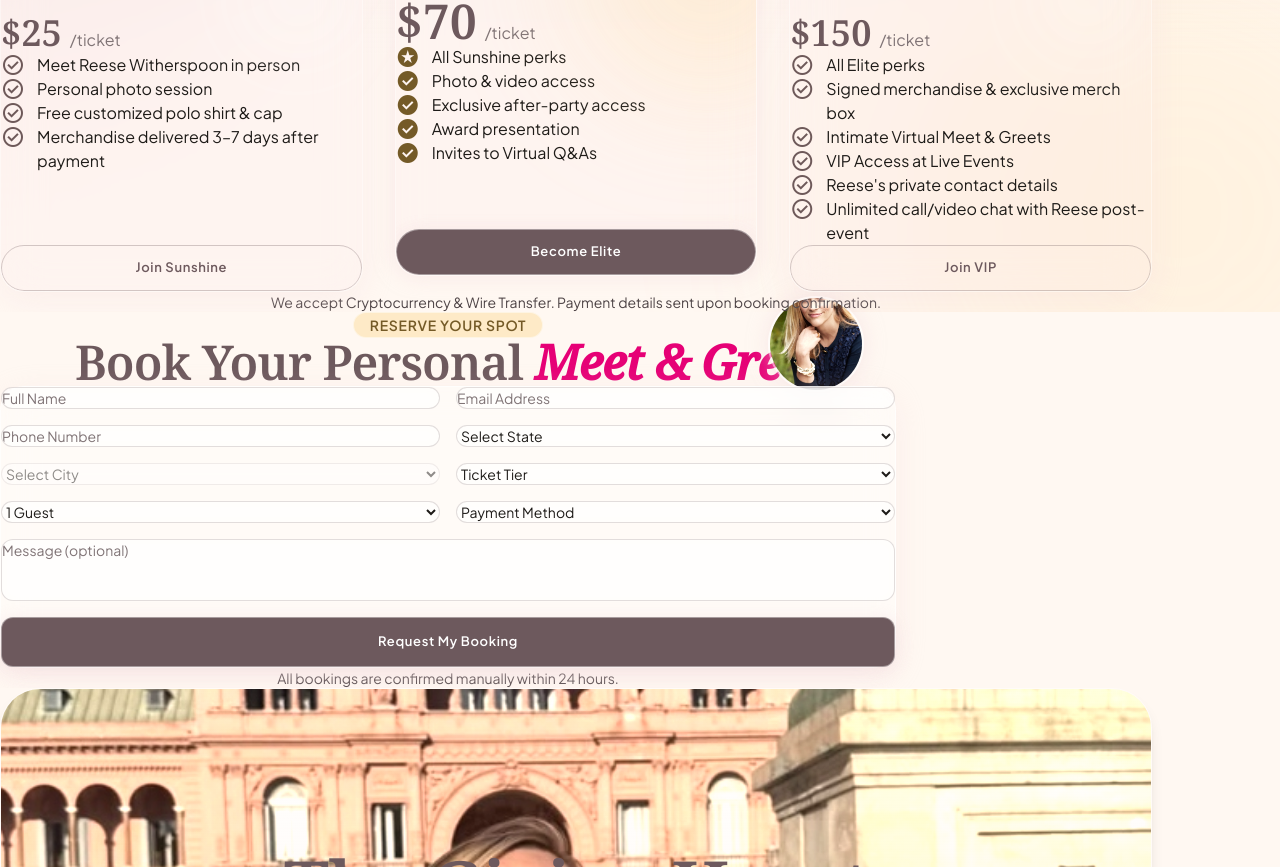
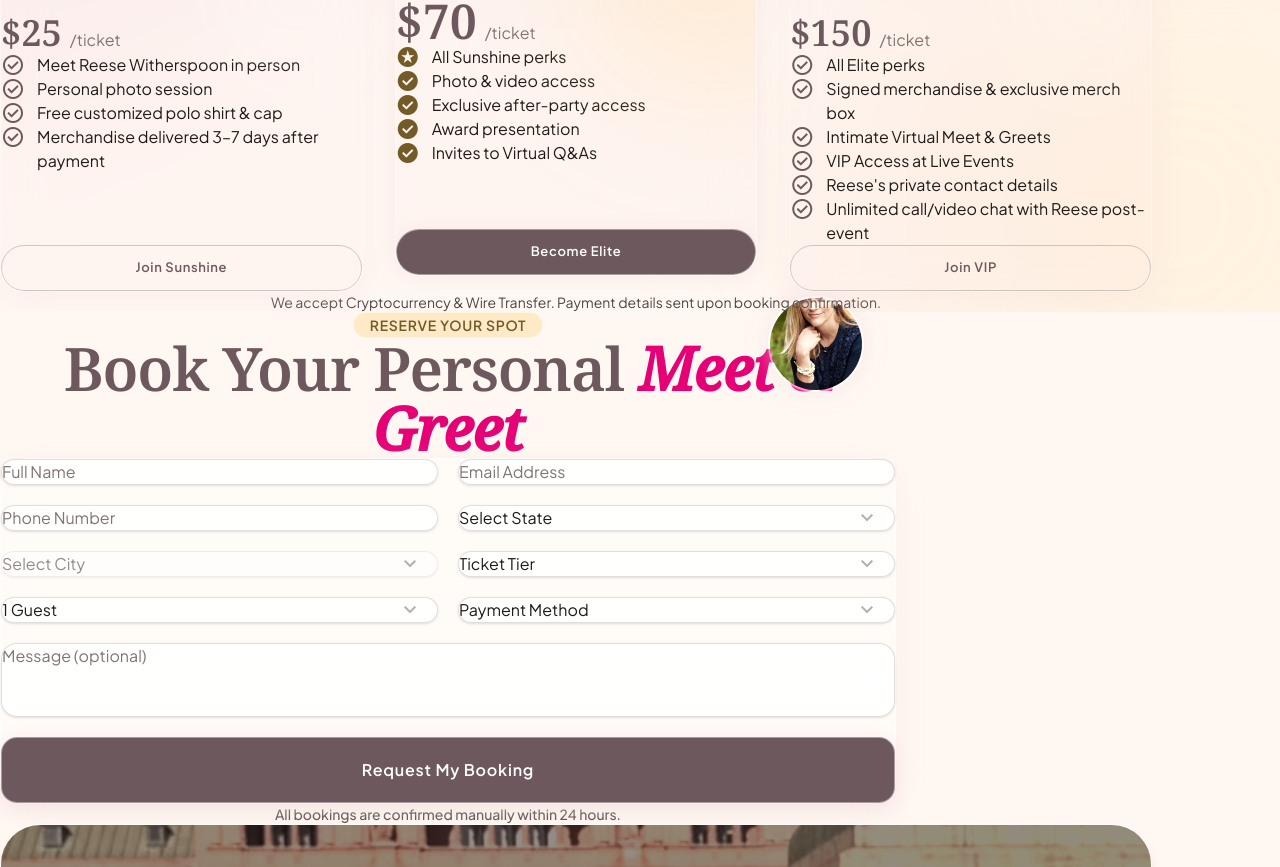
Before and after one commit to Biggie9999/reese-witherspoon-official, a React (Vite) app: page / in a window 1280 px wide. Shown: the part 3538-4405 px from the top of the page. Built offline with nearby package versions, Linux system fonts and the light colour scheme; a web font is replaced by a local one.

Commit message:
style: fix readability and input styles across forms and hero sections

```diff
--- a/src/components/BookingForm.jsx
+++ b/src/components/BookingForm.jsx
@@ -36,7 +36,7 @@
     setTimeout(() => setSubmitted(false), 4000);
   };
 
-  const inputClasses = "px-5 py-3.5 rounded-xl text-sm text-on-surface placeholder-outline focus:outline-none border border-primary/20 bg-white/50 backdrop-blur-sm focus:border-primary focus:ring-2 focus:ring-primary-container transition-all";
+  const inputClasses = "w-full appearance-none px-6 py-4 rounded-2xl text-base text-on-surface placeholder-outline focus:outline-none border border-primary/20 bg-white/80 backdrop-blur-sm focus:border-primary focus:ring-2 focus:ring-primary-container transition-all shadow-sm";
 
   return (
     <section id="booking" className="py-16 md:py-24 relative bg-surface" ref={ref}>
@@ -51,14 +51,15 @@
           animate={isInView ? { opacity: 1, y: 0 } : {}}
           className="text-center mb-10"
         >
-          <span className="chip chip-gold uppercase tracking-widest text-[12px] mb-4 inline-block">
+          <span className="chip chip-gold uppercase tracking-widest text-[11px] mb-4 inline-block font-semibold">
             Reserve Your Spot
           </span>
           <h2
-            className="text-3xl md:text-5xl font-semibold text-primary"
+            className="text-4xl md:text-5xl lg:text-6xl font-semibold text-primary"
             style={{ fontFamily: "'Noto Serif', serif", letterSpacing: '-0.02em' }}
           >
-            Book Your Personal <span className="italic text-pink-600">Meet & Greet</span>
+            Book Your Personal <br className="md:hidden" />
+            <span className="italic text-pink-600">Meet & Greet</span>
           </h2>
         </motion.div>
 
@@ -67,9 +68,9 @@
           animate={isInView ? { opacity: 1, y: 0 } : {}}
           transition={{ delay: 0.2 }}
           onSubmit={handleSubmit}
-          className="glass-panel rounded-3xl p-8 md:p-10"
+          className="glass-panel rounded-[28px] p-6 md:p-12 border border-white/60 shadow-[0_12px_48px_0_rgba(242,216,220,0.4)] bg-white/60 backdrop-blur-xl"
         >
-          <div className="grid md:grid-cols-2 gap-4">
+          <div className="grid md:grid-cols-2 gap-5">
             <input name="name" value={form.name} onChange={handleChange} placeholder="Full Name" required
               className={inputClasses}
               style={{ fontFamily: "'Plus Jakarta Sans', sans-serif" }} />
@@ -79,46 +80,78 @@
             <input name="phone" value={form.phone} onChange={handleChange} placeholder="Phone Number" required
               className={inputClasses}
               style={{ fontFamily: "'Plus Jakarta Sans', sans-serif" }} />
+
+            <div className="relative">
               <select name="state" value={form.state} onChange={handleChange} required
                 className={inputClasses}
                 style={{ fontFamily: "'Plus Jakarta Sans', sans-serif" }}>
-              <option value="">Select State</option>
+                <option value="" disabled>Select State</option>
                 {Object.keys(statesData).map(s => <option key={s} value={s}>{s}</option>)}
               </select>
+              <div className="absolute inset-y-0 right-4 flex items-center pointer-events-none">
+                <span className="material-symbols-outlined text-primary/50 text-[24px]">expand_more</span>
+              </div>
+            </div>
+
+            <div className="relative">
               <select name="city" value={form.city} onChange={handleChange} required disabled={!form.state}
                 className={`${inputClasses} disabled:opacity-50`}
                 style={{ fontFamily: "'Plus Jakarta Sans', sans-serif" }}>
-              <option value="">Select City</option>
+                <option value="" disabled>Select City</option>
                 {form.state && statesData[form.state]?.map(c => <option key={c} value={c}>{c}</option>)}
               </select>
+              <div className="absolute inset-y-0 right-4 flex items-center pointer-events-none">
+                <span className="material-symbols-outlined text-primary/50 text-[24px]">expand_more</span>
+              </div>
+            </div>
+
+            <div className="relative">
               <select name="tier" value={form.tier} onChange={handleChange} required
                 className={inputClasses}
                 style={{ fontFamily: "'Plus Jakarta Sans', sans-serif" }}>
-              <option value="">Ticket Tier</option>
+                <option value="" disabled>Ticket Tier</option>
                 <option value="sunshine">Sunshine — $25</option>
                 <option value="elite">Elite — $70</option>
                 <option value="vip">Southern Belle VIP — $150</option>
               </select>
+              <div className="absolute inset-y-0 right-4 flex items-center pointer-events-none">
+                <span className="material-symbols-outlined text-primary/50 text-[24px]">expand_more</span>
+              </div>
+            </div>
+
+            <div className="relative">
               <select name="guests" value={form.guests} onChange={handleChange}
                 className={inputClasses}
                 style={{ fontFamily: "'Plus Jakarta Sans', sans-serif" }}>
+                <option value="" disabled>Number of Guests</option>
                 {[1, 2, 3, 4].map(n => <option key={n} value={n}>{n} Guest{n > 1 ? 's' : ''}</option>)}
               </select>
+              <div className="absolute inset-y-0 right-4 flex items-center pointer-events-none">
+                <span className="material-symbols-outlined text-primary/50 text-[24px]">expand_more</span>
+              </div>
+            </div>
+
+            <div className="relative">
               <select name="payment" value={form.payment} onChange={handleChange} required
                 className={inputClasses}
                 style={{ fontFamily: "'Plus Jakarta Sans', sans-serif" }}>
-              <option value="">Payment Method</option>
+                <option value="" disabled>Payment Method</option>
                 <option value="crypto">Cryptocurrency</option>
                 <option value="wire">Wire Transfer</option>
               </select>
+              <div className="absolute inset-y-0 right-4 flex items-center pointer-events-none">
+                <span className="material-symbols-outlined text-primary/50 text-[24px]">expand_more</span>
+              </div>
+            </div>
+
             <textarea name="message" value={form.message} onChange={handleChange} placeholder="Message (optional)" rows={3}
               className={`md:col-span-2 resize-none ${inputClasses}`}
               style={{ fontFamily: "'Plus Jakarta Sans', sans-serif" }} />
 
-            <div className="md:col-span-2">
+            <div className="md:col-span-2 mt-2">
               <button
                 type="submit"
-                className="w-full btn-primary !rounded-xl !py-4"
+                className="btn-primary w-full !py-4 md:!py-5 !text-base shadow-xl flex items-center justify-center gap-2 hover:shadow-2xl !rounded-2xl"
               >
                 {submitted ? '✓ Request Sent!' : 'Request My Booking'}
               </button>
@@ -126,7 +159,7 @@
           </div>
         </motion.form>
 
-        <p className="text-center mt-6 text-sm text-on-surface-variant" style={{ fontFamily: "'Plus Jakarta Sans', sans-serif" }}>
+        <p className="text-center mt-6 text-sm text-on-surface-variant font-medium" style={{ fontFamily: "'Plus Jakarta Sans', sans-serif" }}>
           All bookings are confirmed manually within 24 hours.
         </p>
       </div>
--- a/src/components/Donations.jsx
+++ b/src/components/Donations.jsx
@@ -34,24 +34,24 @@
             className="absolute inset-0 w-full h-full object-cover"
             style={{ filter: 'sepia(10%) brightness(105%) contrast(105%)' }}
           />
-          <div className="absolute inset-0 bg-gradient-to-t from-primary-container/95 via-surface/60 to-transparent mix-blend-multiply" />
-          <div className="absolute inset-0 bg-gradient-to-t from-surface via-transparent to-transparent opacity-80" />
+          <div className="absolute inset-0 bg-[#26181B]/50" />
+          <div className="absolute inset-0 bg-gradient-to-t from-[#26181B]/90 via-transparent to-transparent" />
 
           <div className="relative z-10 text-center max-w-3xl px-6 mt-32">
             <h2
-              className="text-4xl md:text-5xl lg:text-7xl font-semibold text-primary mb-6"
+              className="text-4xl md:text-5xl lg:text-7xl font-semibold text-white mb-6 drop-shadow-md"
               style={{ fontFamily: "'Noto Serif', serif", letterSpacing: '-0.02em' }}
             >
               The Giving Heart
             </h2>
             <p
-              className="text-base md:text-lg text-on-surface-variant font-medium mb-8 max-w-xl mx-auto"
+              className="text-base md:text-lg text-white/90 font-medium mb-8 max-w-xl mx-auto drop-shadow-md"
               style={{ fontFamily: "'Plus Jakarta Sans', sans-serif" }}
             >
               Empowering women, educating children, and building stronger communities through compassionate action.
             </p>
             <button
-              className="btn-primary inline-flex items-center gap-2 shadow-xl"
+              className="btn-primary inline-flex items-center gap-2 shadow-2xl !bg-white !text-primary hover:!bg-pink-50"
               onClick={() => document.getElementById('donation-form')?.scrollIntoView({ behavior: 'smooth' })}
             >
               <span className="material-symbols-outlined text-[20px]" style={{ fontVariationSettings: "'FILL' 1" }}>favorite</span>
--- a/src/components/Gallery.jsx
+++ b/src/components/Gallery.jsx
@@ -8,6 +8,11 @@
   { src: IMAGES.gallery3, label: 'The Author' },
   { src: IMAGES.gallery4, label: 'The Entrepreneur' },
   { src: IMAGES.gallery5, label: 'The Inspiration' },
+  { src: IMAGES.gallery6, label: 'The Visionary' },
+  { src: IMAGES.gallery7, label: 'The Star' },
+  { src: IMAGES.gallery8, label: 'The Trailblazer' },
+  { src: IMAGES.gallery9, label: 'The Reader' },
+  { src: IMAGES.gallery10, label: 'The Muse' },
 ];
 
 export default function Gallery() {
--- a/src/constants/images.js
+++ b/src/constants/images.js
@@ -4,6 +4,13 @@
 import reeseTravel from '../assets/reese-travel.jpg';
 import reesePortrait from '../assets/reese-portrait.jpg';
 import reeseStreet from '../assets/reese-street.jpg';
+
+// New additions
+import reeseBow from '../assets/reese-bow.jpg';
+import reeseSag from '../assets/reese-sag.jpg';
+import reeseEmmys from '../assets/reese-emmys.jpg';
+import reeseBookDog from '../assets/reese-book-dog.jpg';
+import reeseMetGala from '../assets/reese-met-gala.jpg';
 
 export const IMAGES = {
   hero: reesePortrait,        // Editorial close-up — Hero bg & main portrait
@@ -14,4 +21,9 @@
   gallery3: reeseCocktail,    // Gallery slot 3
   gallery4: reeseTravel,      // Gallery slot 4
   gallery5: reeseStreet,      // Gallery slot 5
+  gallery6: reeseBow,         // New slot 6
+  gallery7: reeseSag,         // New slot 7
+  gallery8: reeseEmmys,       // New slot 8
+  gallery9: reeseBookDog,     // New slot 9
+  gallery10: reeseMetGala,    // New slot 10
 };
```
Lines whose indentation alone changed are shown as unchanged.
